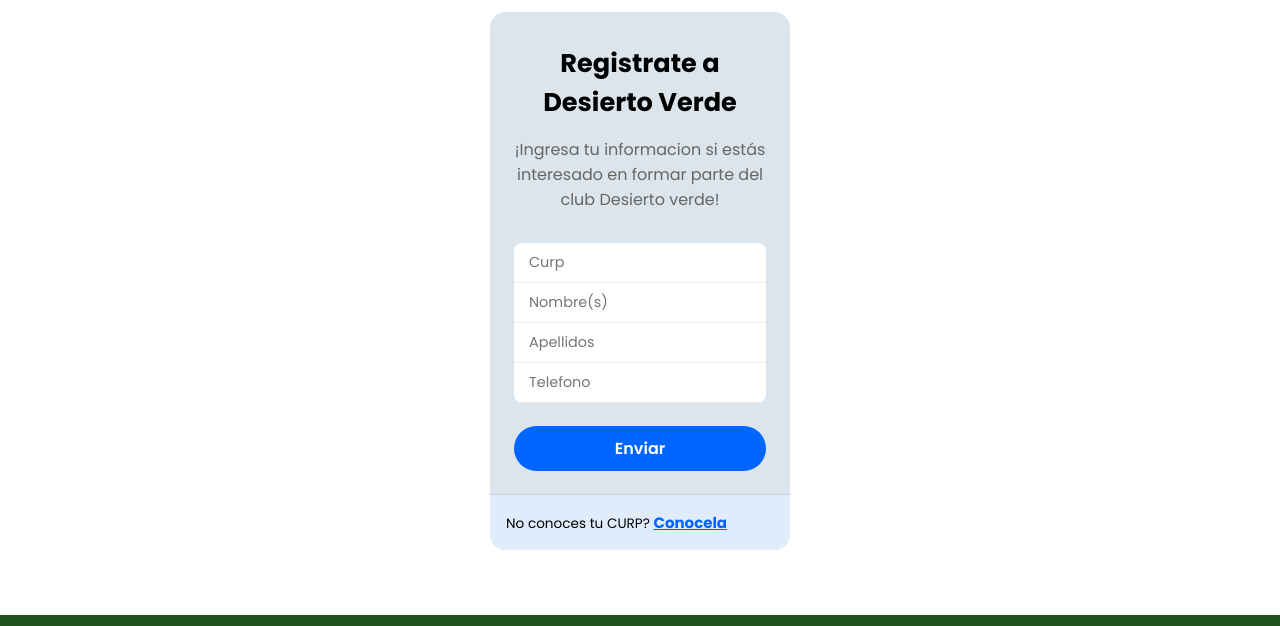
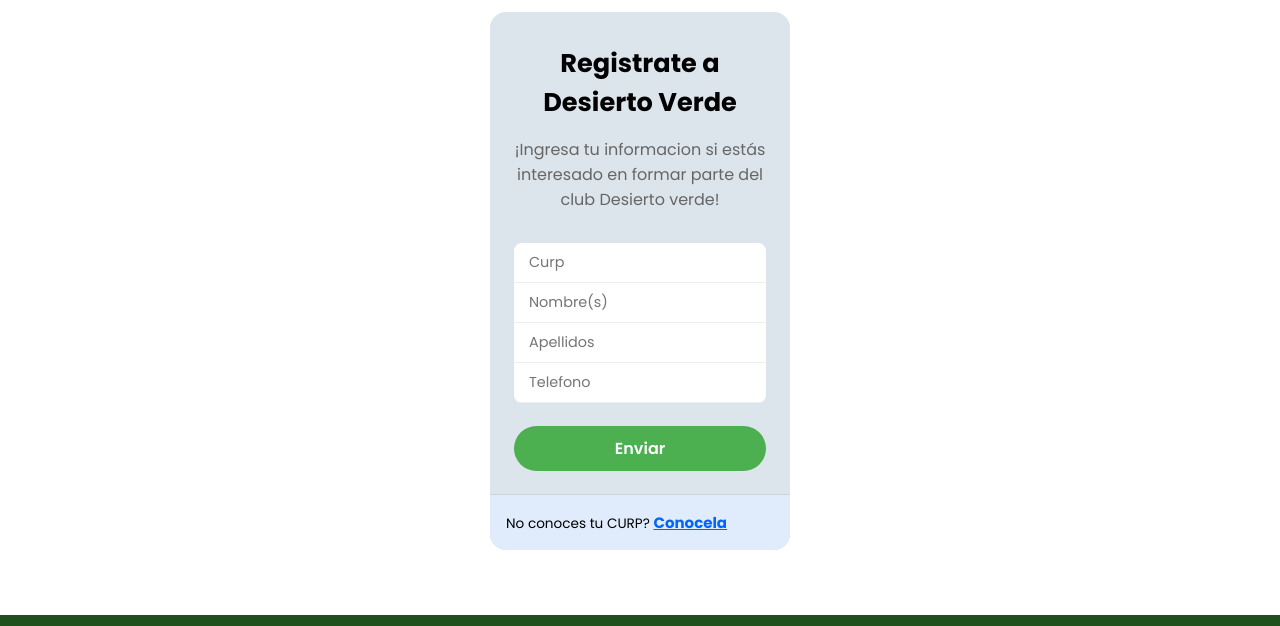
Before and after one commit to desiertoverde/desiertoverde, a plain HTML site: page index_unetenos.html in a window 1280 px wide. Shown: the part 78-704 px from the top of the page. Drawn offline with nearby package versions, Linux system fonts and the light colour scheme.

Commit message:
Update style.css

```diff
--- a/css/style.css
+++ b/css/style.css
@@ -1474,7 +1474,7 @@ p .linkk{
 }
 /*BOTON*/
 .form button {
-  background-color: #0066ff;
+  background-color: #4caf50;
   color: #fff;
   border: 0;
   border-radius: 24px;
```
